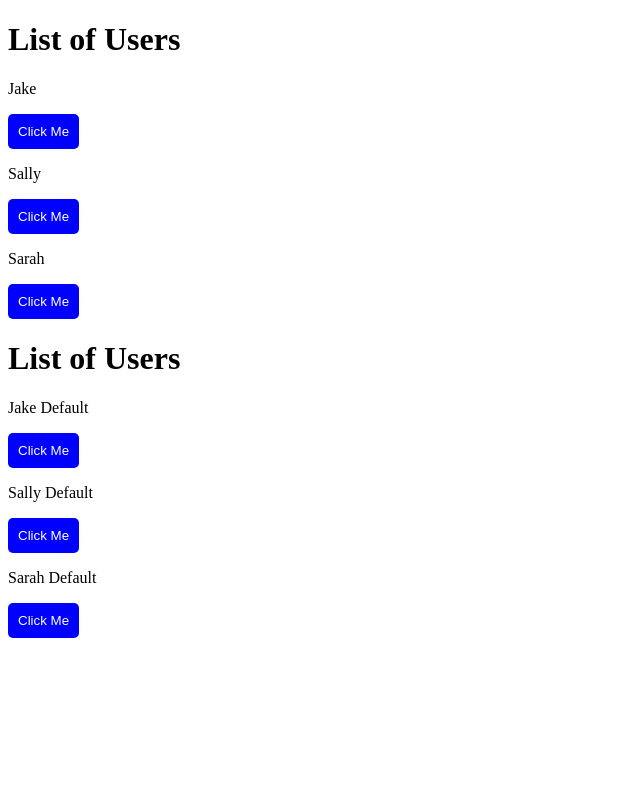
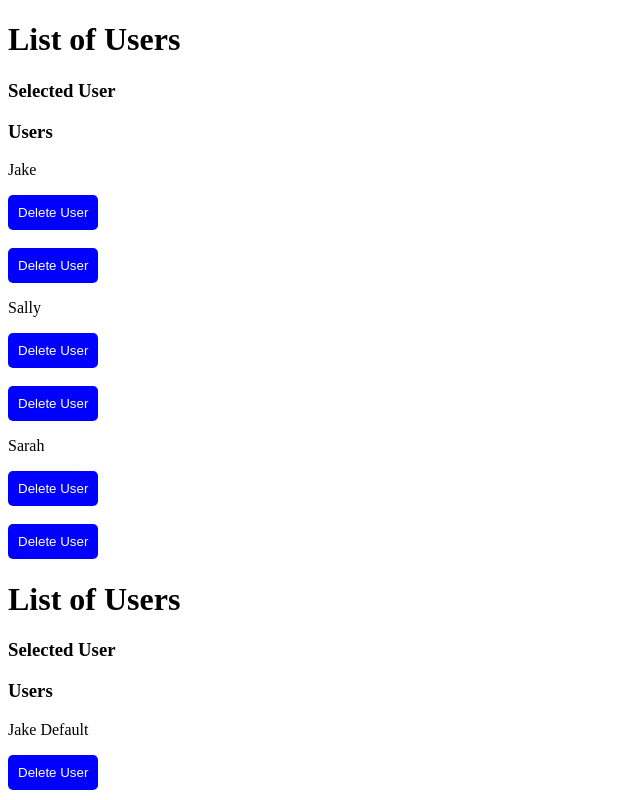
Before and after one commit to JSander72/FE-PT-W12-D3, a React (Vite) app: page / in a window 1280 px wide. Shown: the top 800 px of the page, without its empty margins (0-640 px from the left). Built offline with nearby package versions, Linux system fonts and the light colour scheme.

Commit message:
Passing through multiple functions and a title to button

```diff
--- a/src/components/ReusableButton.jsx
+++ b/src/components/ReusableButton.jsx
@@ -22,7 +22,7 @@ const ReusableButton = (props) => {
 
   return (
     <div>
-      <button style={buttonStyle} onClick={props.handleClick}>Click Me</button>
+      <button style={buttonStyle} onClick={props.handleClick}>{props.title}</button>
     </div>
   )
 }
--- a/src/components/UserList.jsx
+++ b/src/components/UserList.jsx
@@ -6,6 +6,7 @@ import ReusableButton from './ReusableButton'
 // Can also be written as ( { users } )
 const UserList = (props) => {
   const [users, setUsers] = useState(props.users)
+  const [selectedUser, setSelectedUser] = useState(null)
 
   // Let's write a function to delete users from the list
   const deleteUser = (index) => {
@@ -16,17 +17,43 @@ const UserList = (props) => {
     setUsers(newUsers)
   }
 
+  const selectUser = (index) => {
+    setSelectedUser(users[index])
+  }
+
   return (
     <div>
       <h1>List of Users</h1>
       {/* { users.map((user, index) => <p>{user}</p> )} */}
 
-      {/* Let's add the reusable button component to the user */}
+      {/* <h3>Selected User</h3> */}
+      {/* <p>{selectedUser}</p> */}
+
+      {/* We only want to display the selected user if they exist */}
+      {/* So we check if there is a selected user and then we display this */}
+
+      { selectUser &&
+        <div>
+          <h3>Selected User</h3>
+          <p>{selectedUser}</p>
+        </div>
+      }
+
+      <h3>Users</h3>
+
       { users.map((user, index) =>
         <div key={index}>
           <p>{user}</p>
 
-          <ReusableButton handleClick={() => deleteUser(index)}/>
+          {/* Let's add the reusable button component to the user */}
+          <ReusableButton handleClick={() => deleteUser(index)} title="Delete User"/>
+
+          <br />
+
+          {/* Now we want to be able to select the user */}
+          <ReusableButton handleClick={() => selectUser(index)} title="Delete User"/>
+
+            {/* Old - calling the function in the component normally */}
           {/* <button onClick={() => deleteUser(index)}>Click Me</button> */}
 
         </div>
```
